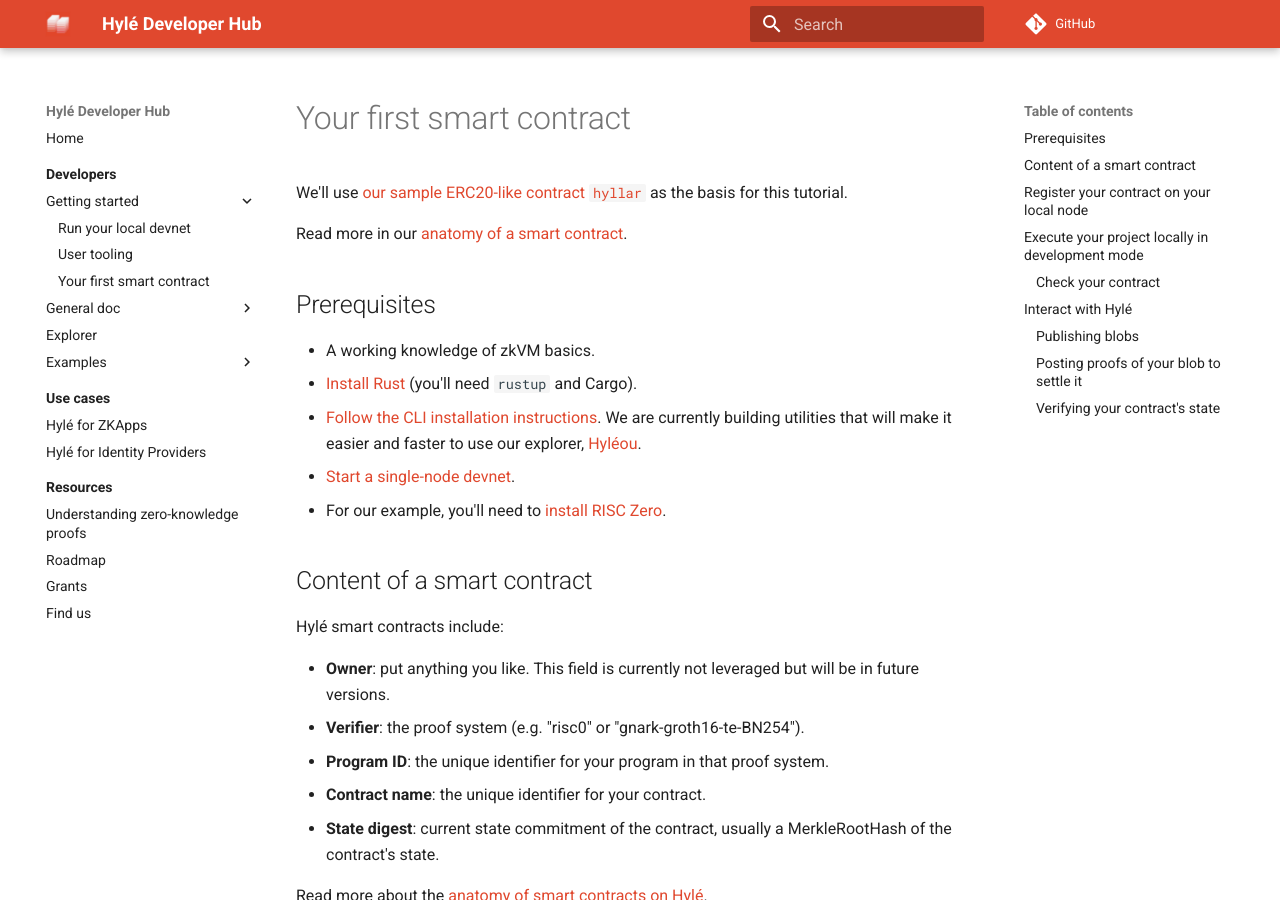
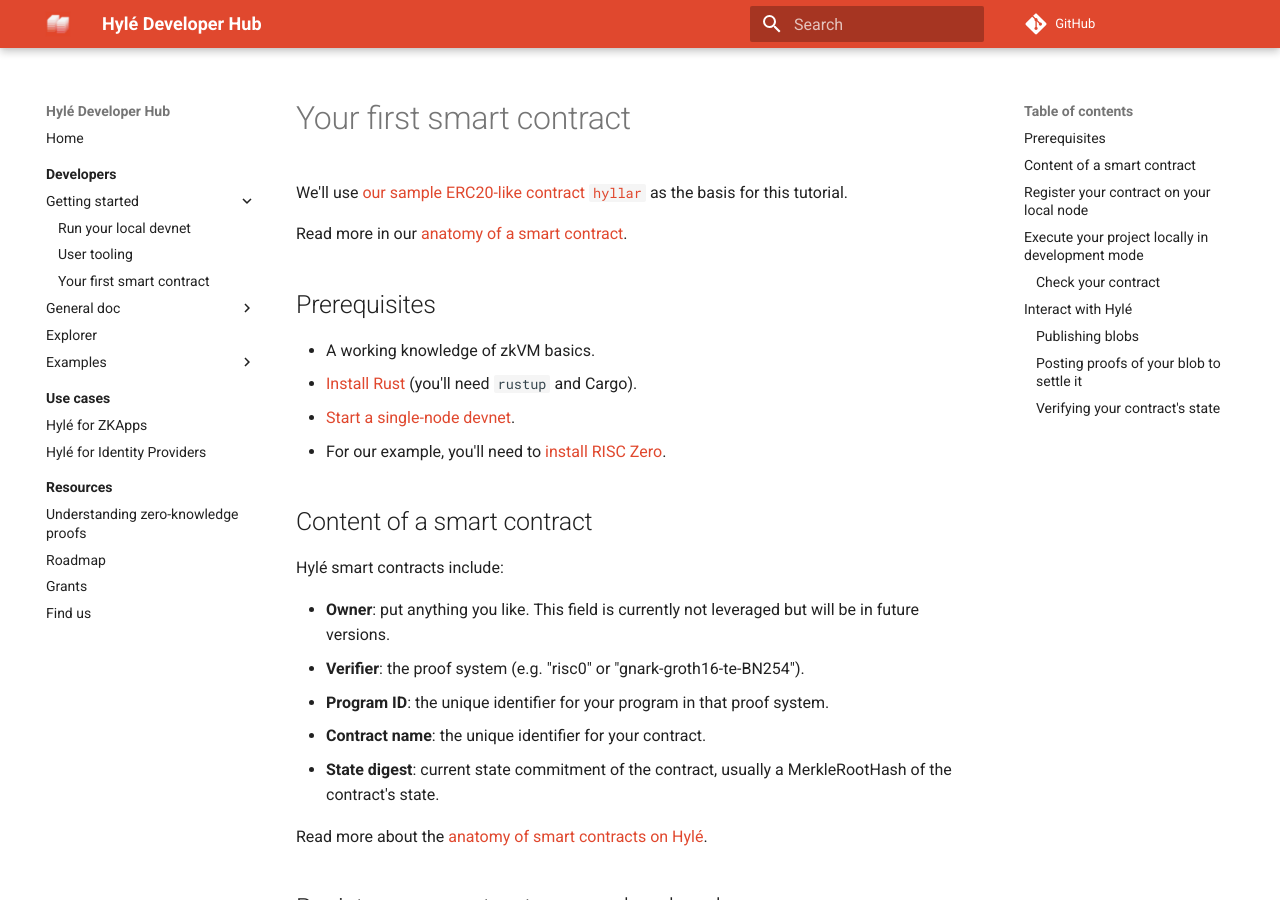
Before and after one commit to Hyle-org/devhub-hyle, an MkDocs documentation site: the page built from docs/developers/getting-started/your-first-erc20.md, in a window 1280 px wide and 900 px high. Built offline with MkDocs 1.6.1 and Material for MkDocs 9.7.7, drawn with Linux system fonts in a browser that asks for light colours; comment, search, counter and statistics services are not loaded; some of the changed text lies outside the part shown.

Commit message:
no more need for CLI wahoo

````diff
--- a/docs/developers/getting-started/your-first-erc20.md
+++ b/docs/developers/getting-started/your-first-erc20.md
@@ -8,7 +8,6 @@
 
 - A working knowledge of zkVM basics.
 - [Install Rust](https://www.rust-lang.org/tools/install) (you'll need `rustup` and Cargo).
-- [Follow the CLI installation instructions](user-tooling.md). We are currently building utilities that will make it easier and faster to use our explorer, [Hyléou](../explorer.md).
 - [Start a single-node devnet](./devnet.md).
 - For our example, you'll need to [install RISC Zero](https://dev.risczero.com/api/zkvm/install).
 
@@ -166,9 +165,3 @@
 ### Verifying your contract's state
 
 Your contract's state digest is visible at: `https://hyleou.hyle.eu/contract/$CONTRACT_NAME`
-
-You can choose to run the command below instead:
-
-```bash
-hyled state hyllar
-```
````
